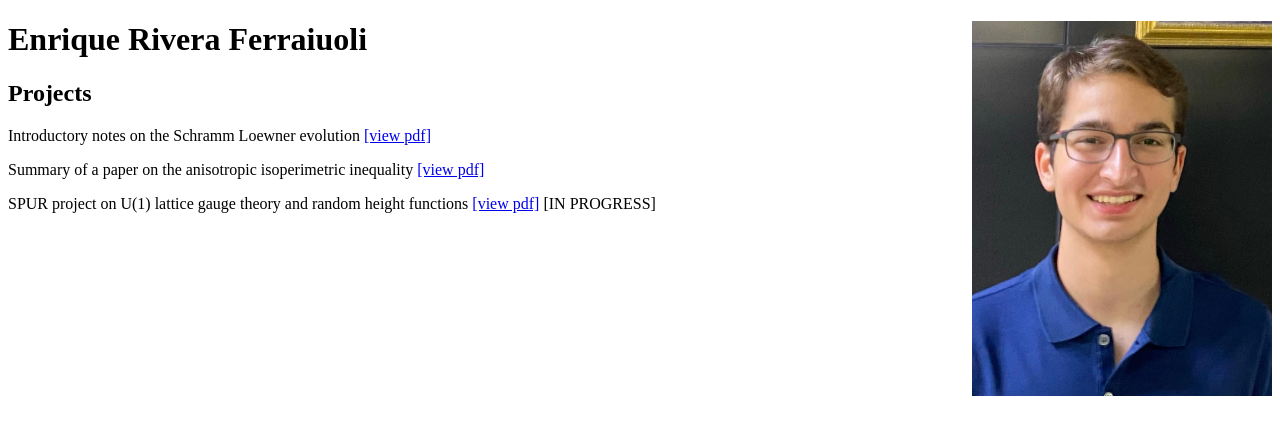
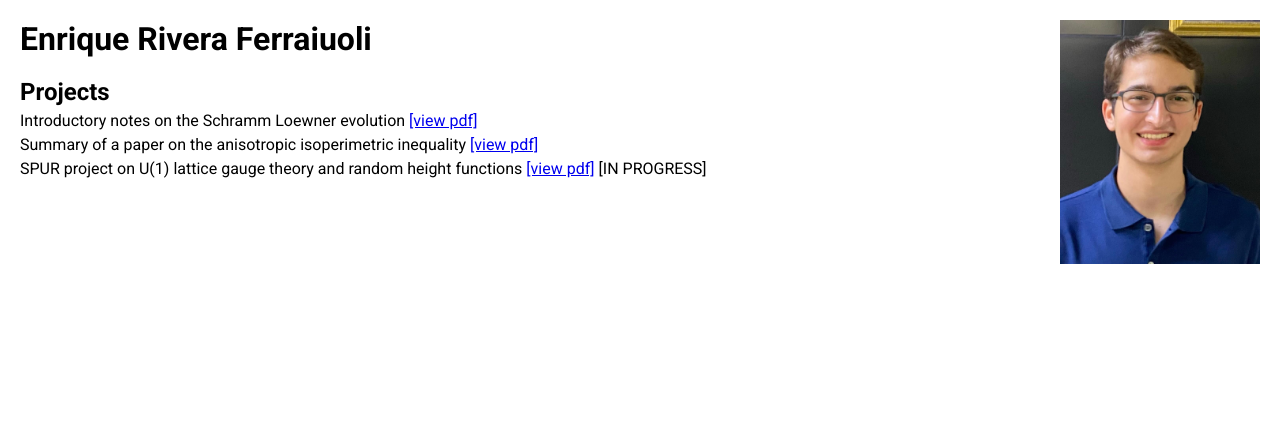
Before and after one commit to eariveraf/eariveraf.github.io, a plain HTML site: page index.html in a window 1280 px wide. Drawn offline with Linux system fonts and the light colour scheme.

Commit message:
chat gtp

```diff
--- a/css/style.css
+++ b/css/style.css
@@ -1,13 +1,43 @@
-/* html, body {
-    height: 100%;
-    margin: 10px;
-    padding: 0;
+body {
+    margin: 20px;
+    font-family: 'Roboto', sans-serif;
 }
 
-img {
-    padding: 0;
-    display: block;
-    margin: 0 auto;
-    max-height: 100%;
-    max-width: 100%;
-} */
+.main-container {
+    display: flex;                  /* Use Flexbox layout */
+    justify-content: space-between; /* Space between the text and image */
+    align-items: flex-start;        /* Align items at the top */
+    width: 100%;                    /* Full-width container */
+}
+
+.header-container {
+    display: flex;                  /* Flexbox for text stacking */
+    flex-direction: column;         /* Stack name and projects vertically */
+    width: 100%;                    /* Allow the text to take up full width */
+}
+
+.profile-image {
+    position: absolute;             /* Position the image absolutely */
+    top: 20px;                      /* Keep it aligned with the text */
+    right: 20px;                    /* Push it to the far right of the screen */
+    width: 200px;                   /* Set image width */
+    height: auto;                   /* Maintain aspect ratio */
+}
+
+h1 {
+    margin: 0;
+}
+
+.projects-container {
+    margin-top: 20px;               /* Space between name and projects */
+}
+
+h2 {
+    margin: 0;
+    margin-top: 10px;
+}
+
+.projects-container p {
+    margin: 0;
+    margin-top: 5px;
+}
--- a/index.html
+++ b/index.html
@@ -11,14 +11,16 @@
     <link rel="stylesheet" href="css/style.css">
 </head>
 <body>
-    <img src="images/me.jpg"
-    style="float:right; width:300px; height:375px;"><span style="vertical-align:bottom"><h1>Enrique Rivera Ferraiuoli</h1></span>
-    <!-- <img src="images/me.jpg" width="400" height="500" align="right"> -->
-    <!-- <h1>Enrique Rivera Ferraiuoli</h1> -->
-    <h2>Projects</h2>
-    <p>Introductory notes on the Schramm Loewner evolution <a href="676.pdf">[view pdf]</a></p>
-    <p>Summary of a paper on the anisotropic isoperimetric inequality <a href="104.pdf">[view pdf]</a></p>
-    <p>SPUR project on U(1) lattice gauge theory and random height functions <a href="spur.pdf">[view pdf]</a> [IN PROGRESS]</p>
+    <div class="header-container">
+        <h1>Enrique Rivera Ferraiuoli</h1>
+        <img src="images/me.jpg" alt="A photo of Enrique Rivera Ferraiuoli" class="profile-image">
+    </div>
+    <div class="projects-container">
+        <h2>Projects</h2>
+        <p>Introductory notes on the Schramm Loewner evolution <a href="676.pdf" target="_blank">[view pdf]</a></p>
+        <p>Summary of a paper on the anisotropic isoperimetric inequality <a href="104.pdf" target="_blank">[view pdf]</a></p>
+        <p>SPUR project on U(1) lattice gauge theory and random height functions <a href="spur.pdf" target="_blank">[view pdf]</a> [IN PROGRESS]</p>
+    </div>
     <script src="js/main.js"></script>
 </body>
 </html>
```
